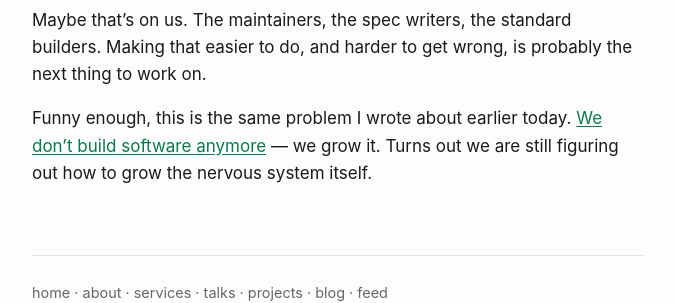
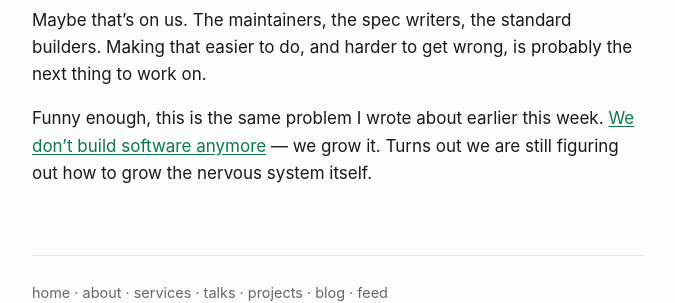
Before and after one commit to aepfli/aepfli.github.io, a Jekyll site: the page built from _posts/2026-06-12-Adaptive-Observability-The-System-Decides-What-to-Watch.md, in a window 1280 px wide. Shown: the part 957-1260 px from the top of the page, without its empty margins (302-977 px from the left). Built offline with Jekyll 4.4.1, drawn with Linux system fonts in a browser that asks for light colours.

Commit message:
Fix temporal reference in Adaptive Observability post
Co-Authored-By: Claude Opus 4.8 (1M context) <noreply@anthropic.com>

```diff
--- a/_posts/2026-06-12-Adaptive-Observability-The-System-Decides-What-to-Watch.md
+++ b/_posts/2026-06-12-Adaptive-Observability-The-System-Decides-What-to-Watch.md
@@ -54,6 +54,6 @@ Maybe that's on us.
 The maintainers, the spec writers, the standard builders.
 Making that easier to do, and harder to get wrong, is probably the next thing to work on.
 
-Funny enough, this is the same problem I wrote about earlier today.
+Funny enough, this is the same problem I wrote about earlier this week.
 [We don't build software anymore]({% post_url 2026-06-08-We-Dont-Build-Software-Anymore %}) — we grow it.
 Turns out we are still figuring out how to grow the nervous system itself.
```
